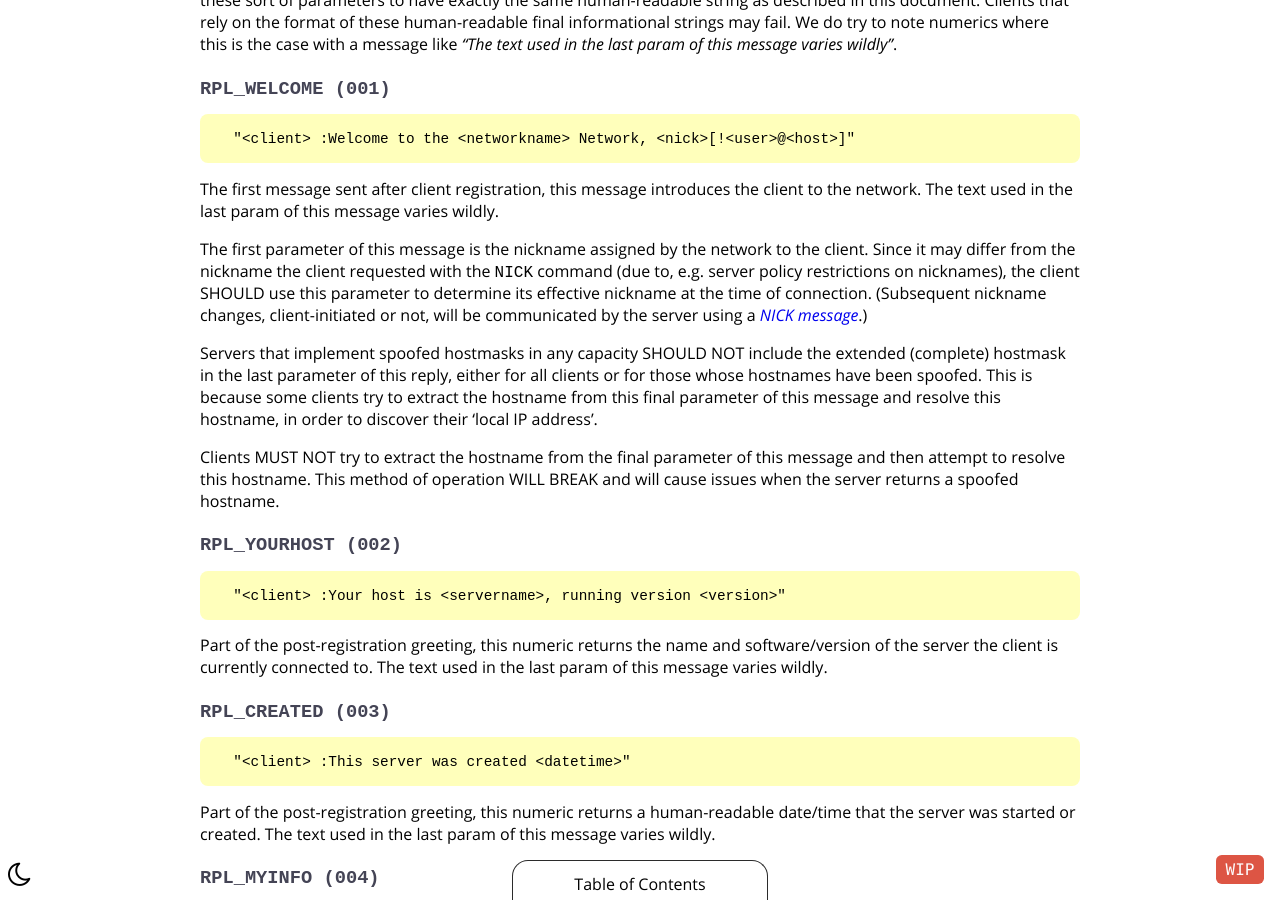
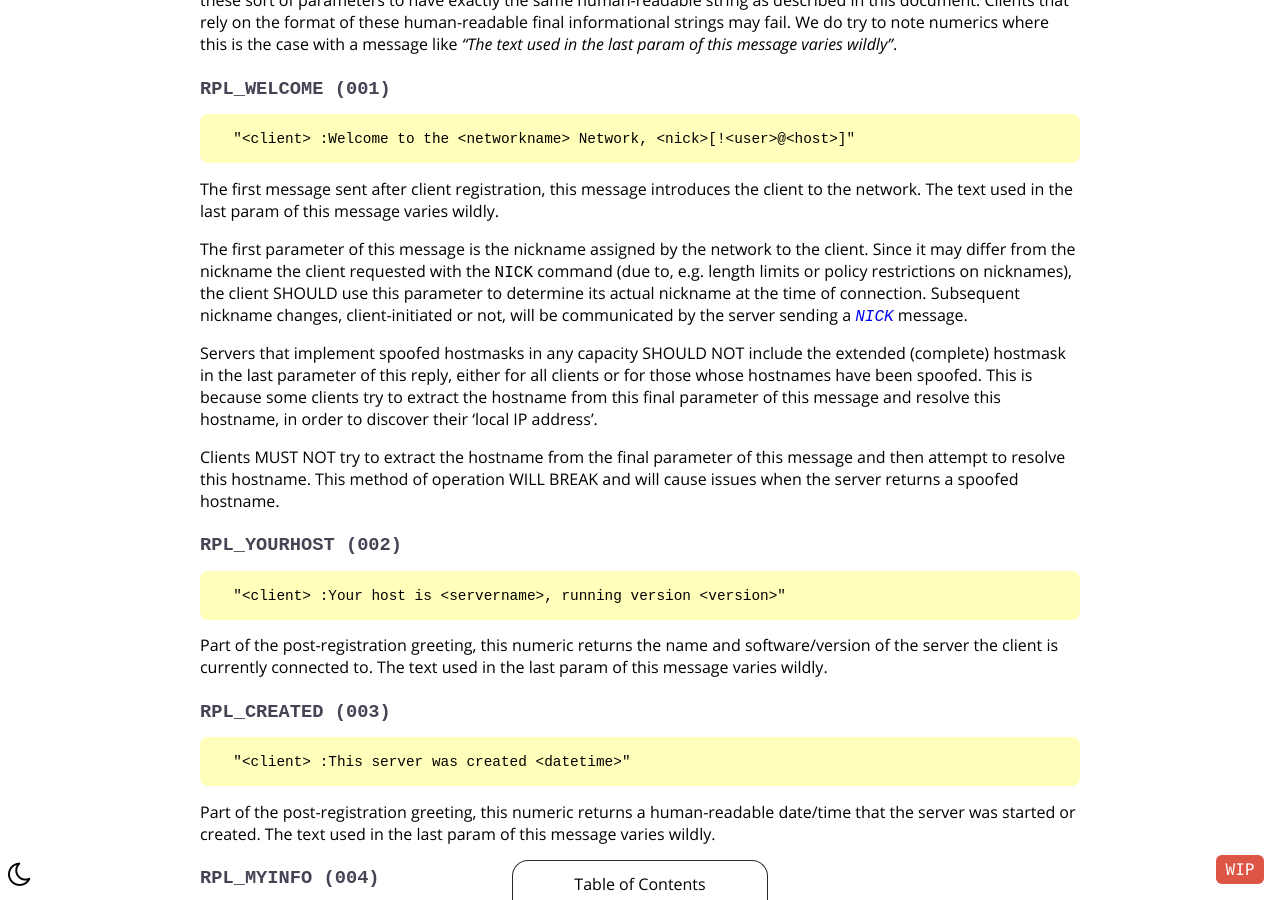
Before and after one commit to ircdocs/modern-irc, a Jekyll site: the page built from index.md, in a window 1280 px wide and 900 px high, scrolled down 48394 px. Built offline with Jekyll 4.4.1, drawn with Linux system fonts in a browser that asks for light colours.

Commit message:
review fixes

```diff
--- a/_includes/modern-appendix.md
+++ b/_includes/modern-appendix.md
@@ -221,7 +221,7 @@ We do try to note numerics where this is the case with a message like *"The text
 
 The first message sent after client registration, this message introduces the client to the network. The text used in the last param of this message varies wildly.
 
-The first parameter of this message is the nickname assigned by the network to the client. Since it may differ from the nickname the client requested with the `NICK` command (due to, e.g. server policy restrictions on nicknames), the client SHOULD use this parameter to determine its effective nickname at the time of connection. (Subsequent nickname changes, client-initiated or not, will be communicated by the server using a [NICK message](#nick-message).)
+The first parameter of this message is the nickname assigned by the network to the client. Since it may differ from the nickname the client requested with the `NICK` command (due to, e.g. length limits or policy restrictions on nicknames), the client SHOULD use this parameter to determine its actual nickname at the time of connection. Subsequent nickname changes, client-initiated or not, will be communicated by the server sending a {% message NICK %} message.
 
 Servers that implement spoofed hostmasks in any capacity SHOULD NOT include the extended (complete) hostmask in the last parameter of this reply, either for all clients or for those whose hostnames have been spoofed. This is because some clients try to extract the hostname from this final parameter of this message and resolve this hostname, in order to discover their 'local IP address'.
 
```
